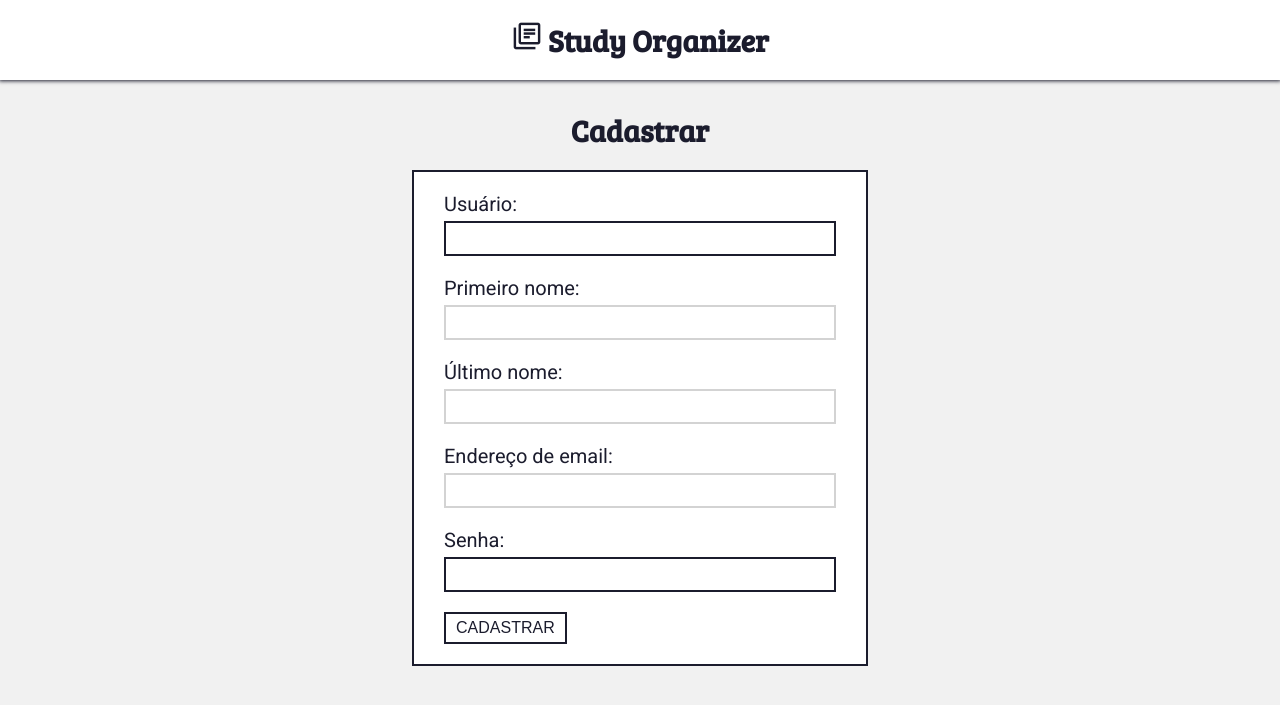
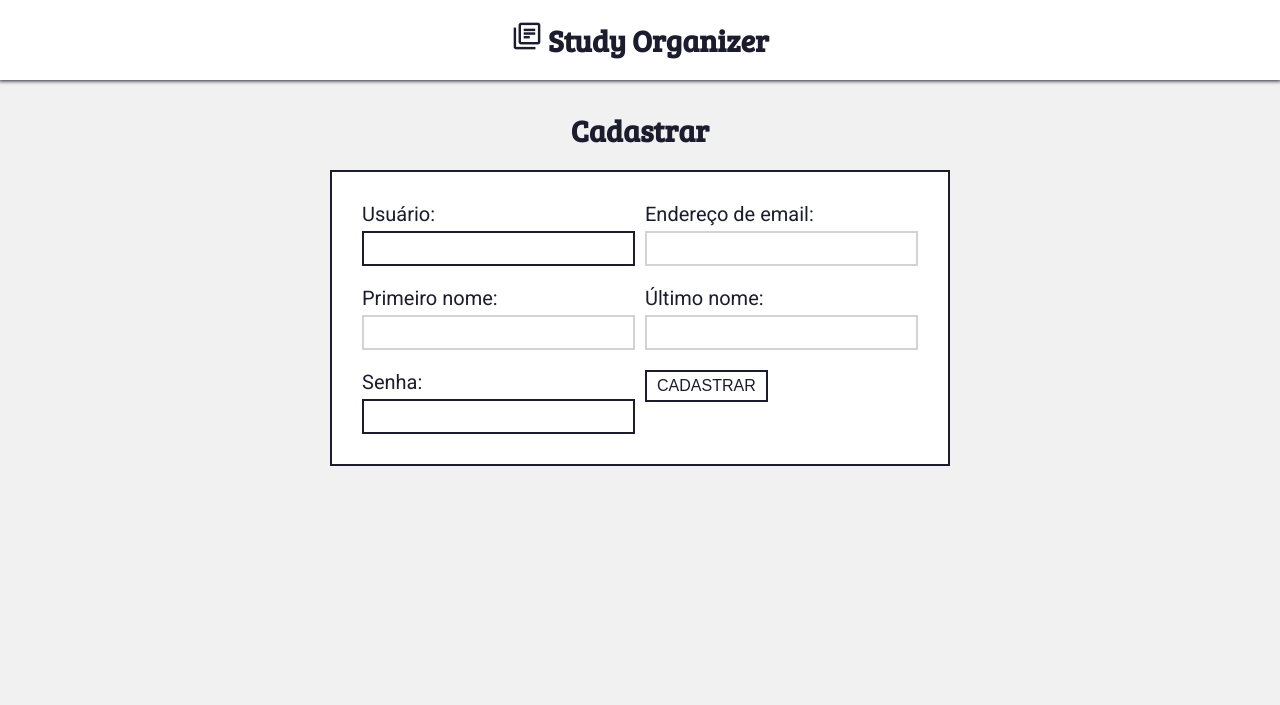
Before and after one commit to Werberty/study-organizer, a Django app: page /register/ in a window 1280 px wide. Shown: the top 705 px of the page. Run offline with Django 4.2, Linux system fonts and the light colour scheme; some libraries are stand-ins or nearby versions.

Commit message:
FEAT: Grid para forms

```diff
--- a/accounts/forms.py
+++ b/accounts/forms.py
@@ -7,9 +7,9 @@ class RegisterForm(forms.ModelForm):
         model = User
         fields = [
             'username',
+            'email',
             'first_name',
             'last_name',
-            'email',
             'password',
         ]
         widgets = {
--- a/accounts/templates/accounts/pages/register.html
+++ b/accounts/templates/accounts/pages/register.html
@@ -5,9 +5,9 @@
         <h1>Cadastrar</h1>
         <article class="main-login">
             <div class="main-form">
-                <div class="form-content form-content-grid">
-                    <form action="#" method="POST">
-                        {% csrf_token %}
+                <form action="#" method="POST">
+                    {% csrf_token %}
+                    <div class="form-content form-content-grid">
                         {% for field in form %}
                         <div class="form-group">
                             {{ field.label_tag }}
@@ -17,9 +17,13 @@
                             {{ field.errors }}
                         </div>
                         {% endfor %}
-                    </form>
-                </div>
-                <button class="button-generic" type="submit">Cadastrar</button>
+                        <div class="form-content form-content-grid">
+                            <div class="form-group">
+                                <button class="button-generic" type="submit">Cadastrar</button>
+                            </div>
+                        </div>
+                    </div>
+                </form>
             </div>
         </article>
     </section>
--- a/base_static/global/css/style.css
+++ b/base_static/global/css/style.css
@@ -244,12 +244,9 @@ ul {
 }
 
 .form-content-grid {
-    display: flex;
-    flex-flow: column nowrap;
-}
-
-.form-group{
-    margin-bottom: 2rem;
+    display: grid;
+    grid-template-columns: repeat(auto-fill, minmax(20rem, 1fr));
+    gap: 2rem 1rem;
 }
 
 .form-group label {
@@ -355,12 +352,11 @@ ul {
 
     display: grid;
     grid-template-columns: repeat(7, 1fr);
-    gap: .6rem;
+    gap: 0.6rem;
 }
 
 .weekday {
     border: var(--border) solid var(--primary-color);
-    min-height: 30rem;
     background: var(--white-color);
 }
 
@@ -509,7 +505,6 @@ ul {
     font-size: 1.6rem;
     text-align: center;
     padding: .8rem;
-    box-sizing: border-box;
 }
 
 .subject-content li:hover {
@@ -520,21 +515,12 @@ ul {
 /* Login */
 
 .main-login {
-    width: 40%;
+    width: 62rem;
     height: auto;
-    padding: 2rem 3rem;
     margin: auto;
     background-color: var(--white-color);
     border: var(--border) solid var(--primary-color);
     overflow: auto;
-}
-
-.main-login .main-form {
-    padding: 0;
-}
-
-.main-login .colun-2 {
-    order: 2;
 }
 
 @media (max-width: 800px) {
```
Also changed, not shown: studies/templates/studies/pages/studies.html (+10 -4 lines).
